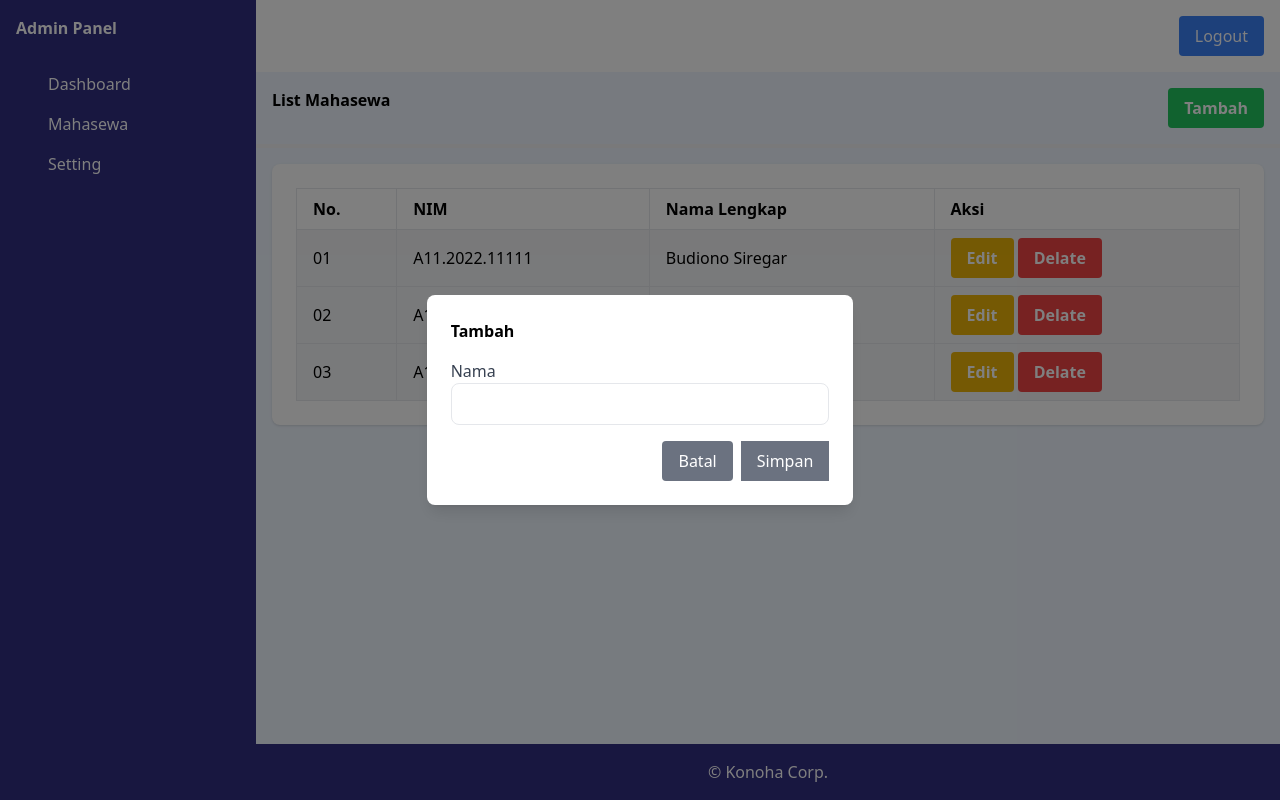
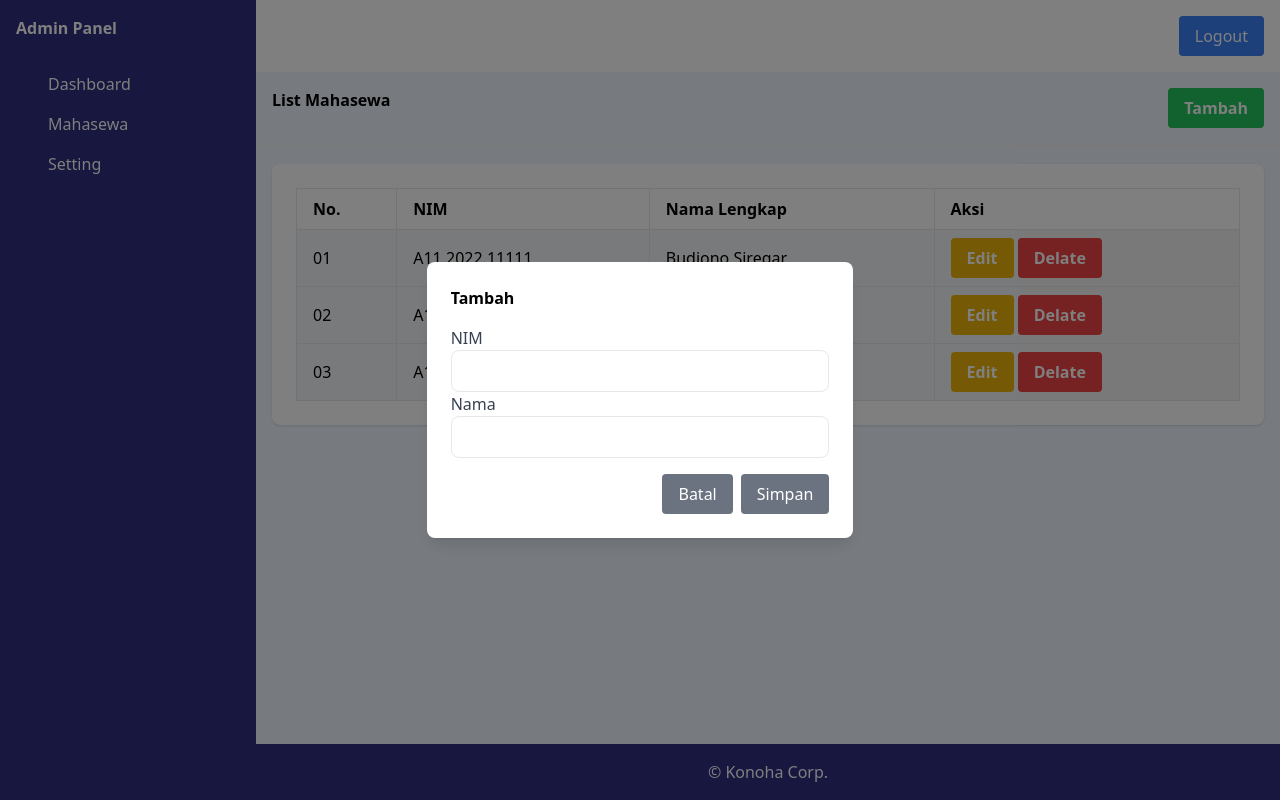
Before and after one commit to Habibienurseptian/sisi_klien_pt2, a plain HTML site: page pt2/index.html in a window 1280 px wide. Both pictures are taken after a click on the button "Tambah". Drawn offline with nearby package versions, Linux system fonts and the light colour scheme; some packages are replaced by stand-ins of ours; a script that the page names is missing.

Commit message:
index.html

```diff
--- a/pt2/index.html
+++ b/pt2/index.html
@@ -107,12 +107,14 @@
 
       <form action="">
         <div class="mb-4">
+          <label for="NIM" class="block text-gray-700">NIM</label>
+          <input type="text" class="w-full px-4 py-2 border rounded-lg">
           <label for="name" class="block text-gray-700">Nama</label>
           <input type="text" class="w-full px-4 py-2 border rounded-lg">
         </div>
         <div class="flex justify-end">
           <button class="bg-gray-500 text-white px-4 py-2 rounded mr-2">Batal</button>
-          <button class="bg-gray-500 text-white px-4 py-2">Simpan</button>
+          <button class="bg-gray-500 text-white px-4 py-2 rounded">Simpan</button>
         </div>
       </form>
     </div>
```
